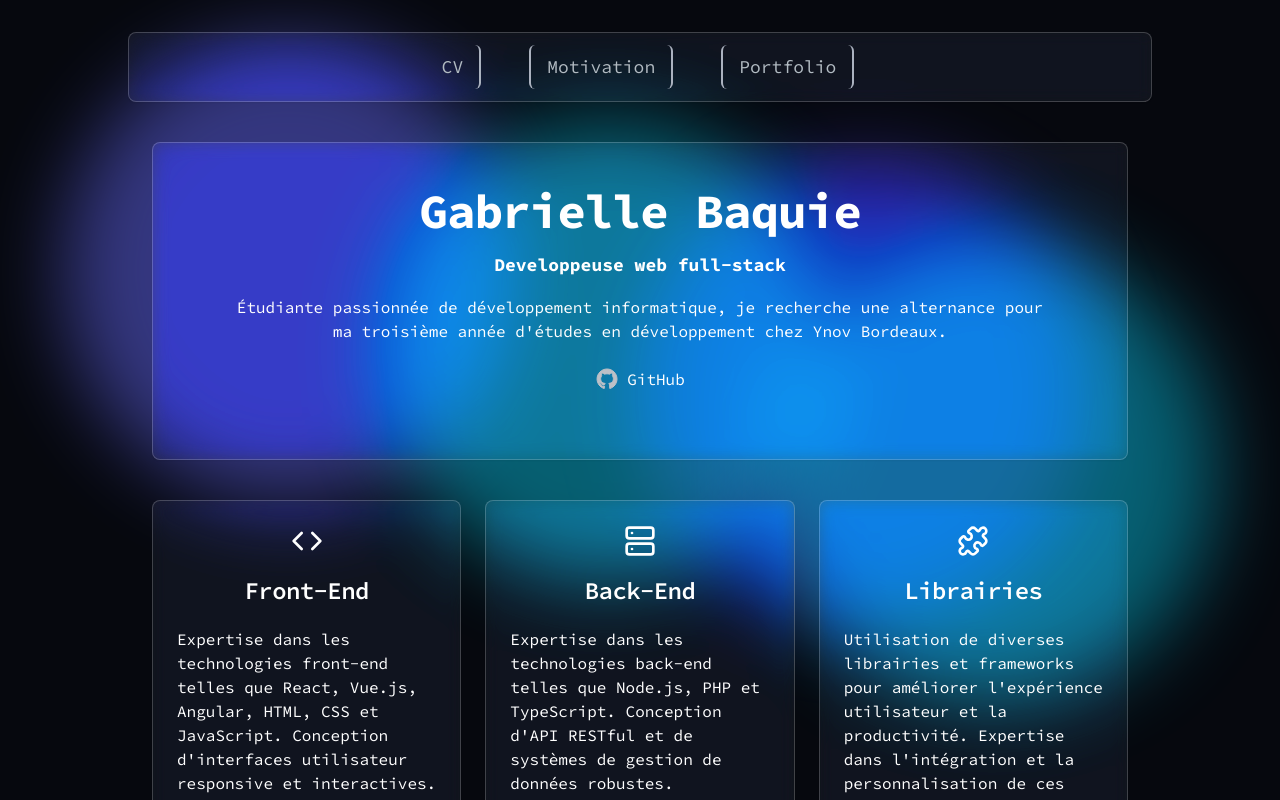
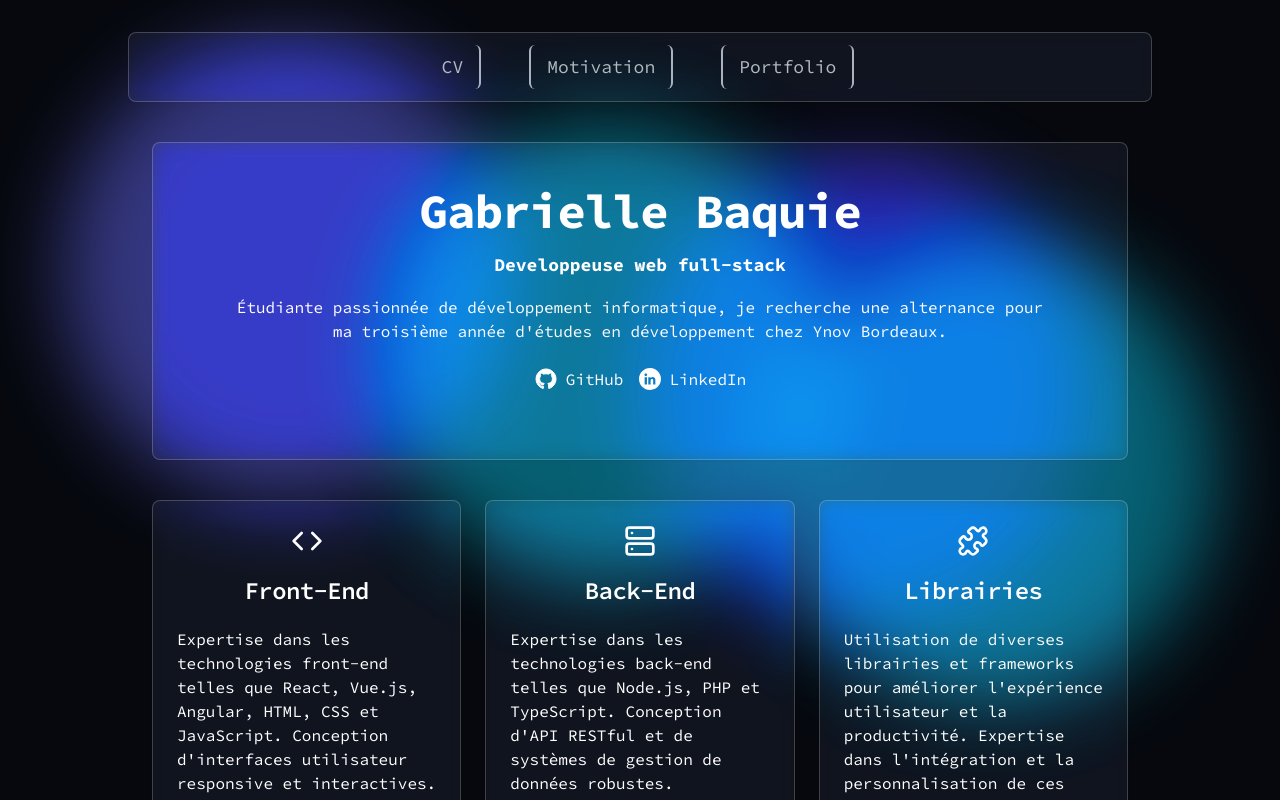
Before and after one commit to GabsBaquie/CV-Gabs, a Next.js app: page / in a window 1280 px wide. Shown: the top 800 px of the page. Built offline with nearby package versions, Linux system fonts and the light colour scheme.

Commit message:
chore: Update page layout to fix overflow issue

```diff
--- a/components/header.tsx
+++ b/components/header.tsx
@@ -30,9 +30,19 @@ export default function Component() {
             </div>
           </div>
         </CardHeader>
-        <CardFooter className="flex flex-row justify-center gap-2">
-          <GitHubIcon />
-          <Link href="https://github.com/GabsBaquie">GitHub</Link>
+        <CardFooter className="flex flex-row justify-center gap-4">
+          <Link
+            href="https://github.com/GabsBaquie"
+            className="flex gap-2 items-center hover:scale-105 ">
+            <GitHubIcon />
+            GitHub
+          </Link>
+          <Link
+            href="https://www.linkedin.com/in/gabriellebaquie"
+            className="flex gap-2 items-center hover:scale-105 ">
+            <LinkedinIcon />
+            LinkedIn
+          </Link>
         </CardFooter>
       </Card>
 
@@ -263,8 +273,8 @@ function GitHubIcon(props: JSX.IntrinsicAttributes & SVGProps<SVGSVGElement>) {
       width="24"
       height="24"
       viewBox="0 0 24 24"
-      stroke="rgb(188, 192, 199)"
-      fill="rgb(188, 192, 199)">
+      stroke="#fff"
+      fill="#fff">
       <path
         fillRule="evenodd"
         clipRule="evenodd"
@@ -272,3 +282,23 @@ function GitHubIcon(props: JSX.IntrinsicAttributes & SVGProps<SVGSVGElement>) {
     </svg>
   );
 }
+
+function LinkedinIcon(
+  props: JSX.IntrinsicAttributes & SVGProps<SVGSVGElement>
+) {
+  return (
+    <svg
+      fill="none"
+      width="22"
+      height="22"
+      viewBox="0 0 32 32"
+      xmlns="http://www.w3.org/2000/svg">
+      <path
+        clip-rule="evenodd"
+        d="m0 16c0-8.83656 7.16344-16 16-16 8.8366 0 16 7.16344 16 16 0 8.8366-7.1634 16-16 16-8.83656 0-16-7.1634-16-16zm8.2-2.7v10.7h3.4v-10.7zm-.2-3.4c0 1.1.8 1.9 1.9 1.9s1.9-.8 1.9-1.9-.8-1.9-1.9-1.9c-1 0-1.9.8-1.9 1.9zm12.6 14.1h3.2v-6.6c0-3.3-2-4.4-3.9-4.4-1.7 0-2.9 1.1-3.2 1.8v-1.5h-3.2v10.7h3.4v-5.7c0-1.5 1-2.3 2-2.3s1.7.5 1.7 2.2z"
+        fill="#fff"
+        fill-rule="evenodd"
+      />
+    </svg>
+  );
+}
```
